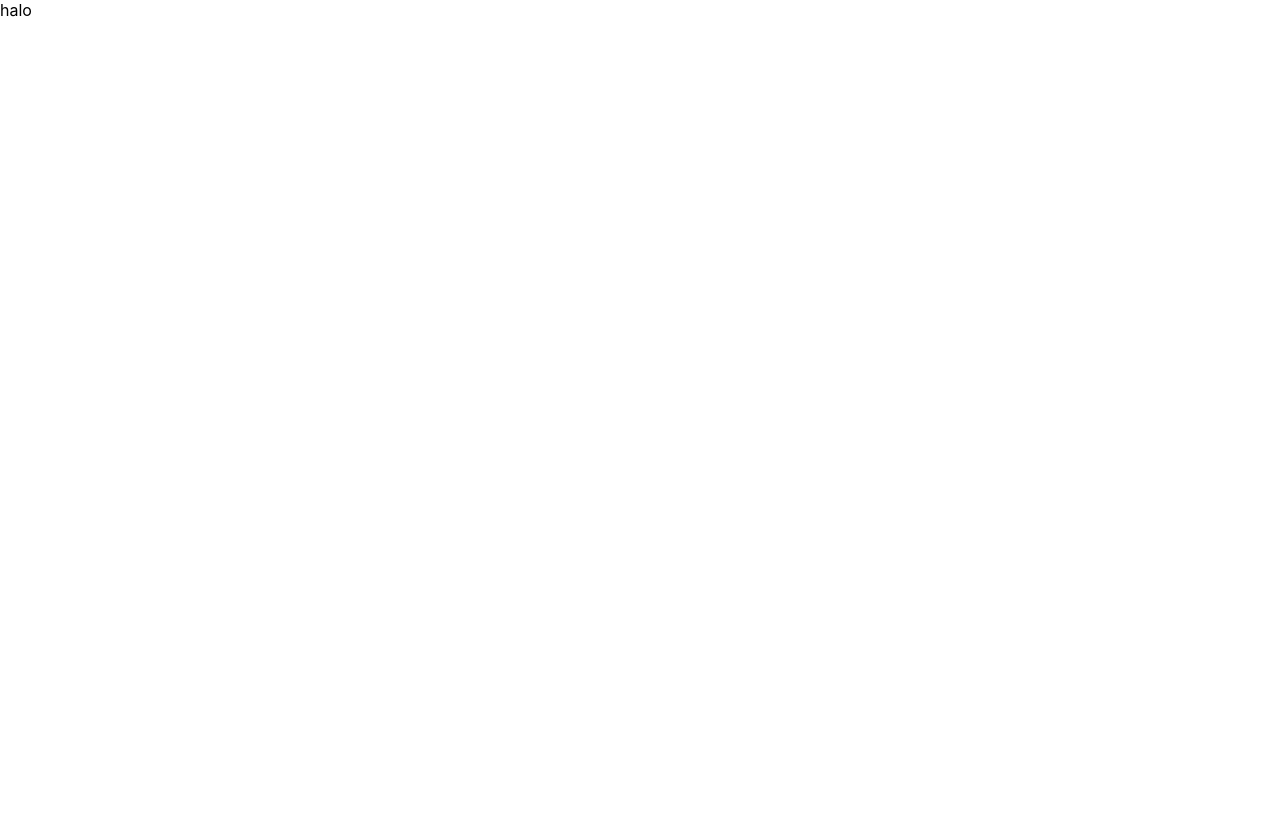
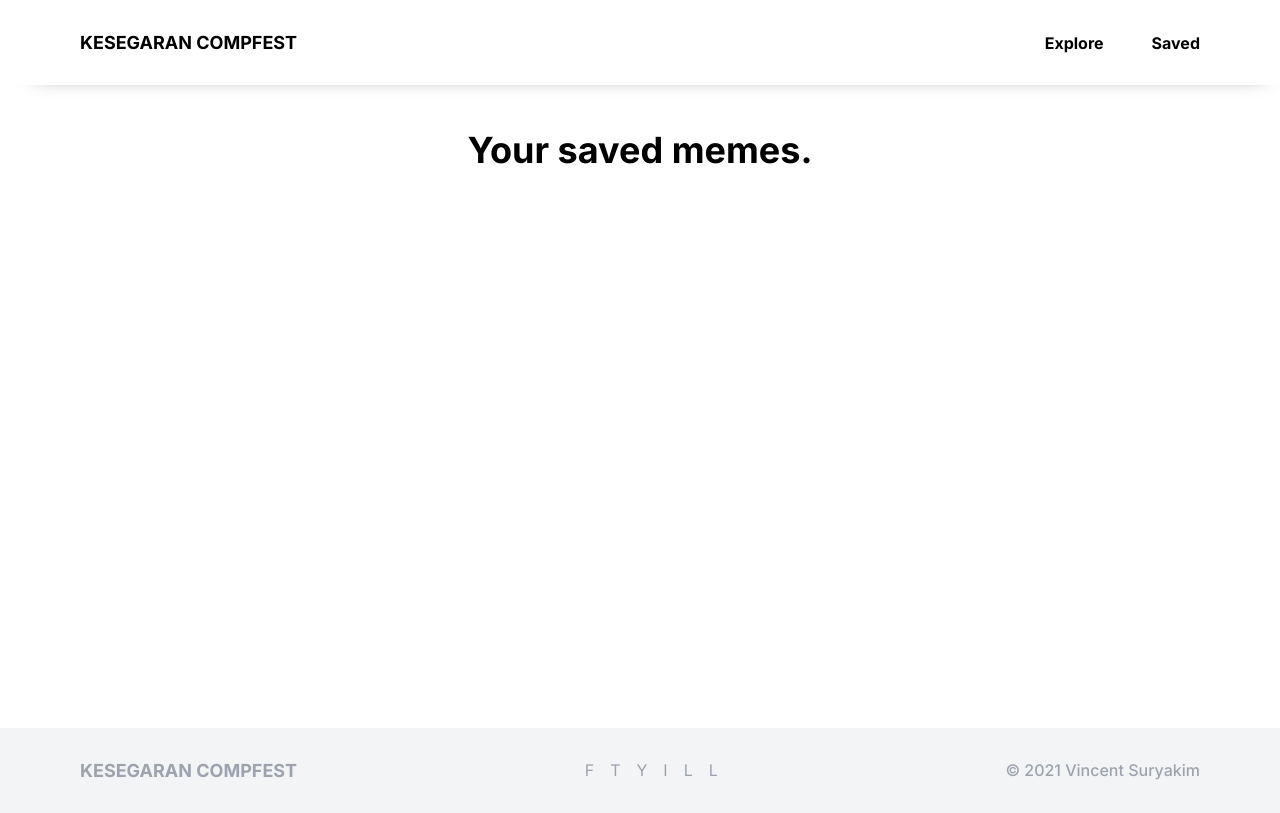
Before and after one commit to vincentsuryakim/kesegaran-compfest, a React (Create React App) app: page /saved in a window 1280 px wide. Built offline with nearby package versions, Linux system fonts and the light colour scheme.

Commit message:
Some major and minor changes

```diff
--- a/src/App.js
+++ b/src/App.js
@@ -4,11 +4,13 @@ import { Switch, Route, BrowserRouter as Router } from 'react-router-dom'
 import './App.css';
 import { Landing } from './pages/Landing'
 import { Saved } from './pages/Saved'
+import { Navbar } from './components/Navbar'
 
 function App() {
   return (
     <>
       <Router>
+        <Navbar />
         <Switch>
           <Route
             key={"/"}
--- a/src/components/Navbar/index.js
+++ b/src/components/Navbar/index.js
@@ -38,6 +38,11 @@ const Style = styled.div`
                     text-decoration: none;
                     font-weight: 600;
                     margin-left: 3rem;
+                    .linked {
+                        text-decoration: none;
+                        color: black;
+                        font-size: 16px;
+                    }
                 }
             }
         }
@@ -58,8 +63,8 @@ export const Navbar = () => {
             </div>
             <div className="navbar-links">
                 <ul>
-                    <li>Explore</li>
-                    <li><Link to="/saved">Saved</Link></li>
+                    <li><Link to="/" className="linked">Explore</Link></li>
+                    <li><Link to="/saved" className="linked">Saved</Link></li>
                 </ul>
             </div>
         </div>
--- a/src/pages/Landing/index.js
+++ b/src/pages/Landing/index.js
@@ -62,17 +62,6 @@ export const Landing = () => {
 
     return (
         <Style initialPage={initialPage}>
-            <div className="navbar">
-                <div className="navbar-title">
-                    <a>KESEGARAN COMPFEST</a>
-                </div>
-                <div className="navbar-links">
-                    <ul>
-                        <li>Explore</li>
-                        <li><Link to="/saved">Saved</Link></li>
-                    </ul>
-                </div>
-            </div>
             <div className="content">
                 <div className="search">
                     <p>Explore.</p>
@@ -81,12 +70,12 @@ export const Landing = () => {
                 </div>
                 {!initialPage &&
                     <div className="searched-content">
-                        <Masonry columnsCount={5} gutter="10px">
+                        <Masonry columnsCount={5} gutter="25px">
                             {images.map((image, i) => (
                                 <img
                                     key={i}
                                     src={image}
-                                    style={{width: "100%", display: "block"}}
+                                    className="images"
                                 />
                             ))}
                         </Masonry>
--- a/src/pages/Landing/style.js
+++ b/src/pages/Landing/style.js
@@ -10,45 +10,6 @@ export const Style = styled.div`
         font-family: 'Inter', sans-serif;
         margin: 0px;
         padding: 0px;
-    }
-
-    .navbar {
-        width: 100%;
-        padding-top: 2rem;
-        padding-bottom: 2rem;
-        position: absolute;
-        top: 0%;
-        background-color: white;
-        -webkit-box-shadow: 10px 14px 21px -26px rgba(0,0,0,0.75);
-        -moz-box-shadow: 10px 14px 21px -26px rgba(0,0,0,0.75);
-        box-shadow: 10px 14px 21px -26px rgba(0,0,0,0.75);
-
-        display: flex;
-        flex-direction: row;
-        align-items: center;
-        justify-content: space-between;
-
-        .navbar-title {
-            padding-left: 5rem;
-        }
-        .navbar-links {
-            padding-right: 5rem;
-            ul {
-                list-style-type: none;
-                display: flex;
-                flex-direction: row;
-                li {
-                    text-decoration: none;
-                    font-weight: 600;
-                    margin-left: 3rem;
-                }
-            }
-        }
-
-        a {
-            font-weight: 700;
-            font-size: 18px;
-        }
     }
 
     .content {
@@ -91,10 +52,15 @@ export const Style = styled.div`
         }
         .searched-content {
             /* background-color: yellow; */
-            width: 70%;
+            width: 80%;
             display: flex;
             align-items: center;
             flex-direction: column;
+            .images {
+                width: 100%;
+                display: block;
+                border-radius: 5px;
+            }
         }
     }
 
--- a/src/pages/Saved/index.js
+++ b/src/pages/Saved/index.js
@@ -4,7 +4,32 @@ import { Style } from './style'
 export const Saved = () => {
     return (
         <Style>
-            halo
+            <div className="content">
+                <div className="title">
+                    <h1>Your saved memes.</h1>
+                </div>
+            </div>
+            <div className="footer">
+                <footer>
+                    <div className="title">
+                        <a>KESEGARAN COMPFEST</a>
+                    </div>
+                    <div className="social">
+                        <ul>
+                            {/* <img src="https://www.random.org/analysis/randbitmap-wamp-section.png" /> */}
+                            <p>F</p>
+                            <p>T</p>
+                            <p>Y</p>
+                            <p>I</p>
+                            <p>L</p>
+                            <p>L</p>
+                        </ul>
+                    </div>
+                    <div className="copyright">
+                        <h4>&copy; 2021 Vincent Suryakim</h4>
+                    </div>
+                </footer>
+            </div>
         </Style>
     )
 }
--- a/src/pages/Saved/style.js
+++ b/src/pages/Saved/style.js
@@ -1,5 +1,69 @@
 import styled from 'styled-components'
 
 export const Style = styled.div`
+    * {
+        font-family: 'Inter', sans-serif;
+        margin: 0px;
+        padding: 0px;
+    }
 
+    width: 100vw;
+    min-height: 100vh;
+
+    .content {
+        /* background-color: red; */
+        min-height: 72vh;
+        padding-top: 16vh;
+        display: flex;
+        justify-content: center;
+        .title {
+            font-size: 18px;
+        }
+    }
+    .footer {
+        background-color: rgb(243, 244, 246);
+        width: 100%;
+        margin-top: 3vh;
+
+        * {
+            color: rgb(156, 163, 175, 1);
+        }
+
+        footer {
+            padding-top: 2rem;
+            padding-bottom: 2rem;
+            display: flex;
+            flex-direction: row;
+            justify-content: space-between;
+            .title {
+                padding-left: 5rem;
+            }
+            .social {
+                ul {
+                    display: flex;
+                    flex-direction: row;
+                    img {
+                        margin-left: 0.5rem;
+                        margin-right: 0.5rem;
+                    }
+                    p {
+                        margin-left: 0.5rem;
+                        margin-right: 0.5rem;
+                    }
+                }
+            }
+            .copyright {
+                padding-right: 5rem;
+                h4 {
+                    font-weight: 500;
+                }
+            }
+        }
+
+        a {
+            font-weight: 700;
+            font-size: 18px;
+        }
+
+    }
 `;
```
Also changed, not shown: src/components/Footer/index.js (deleted, +0 -82 lines).
